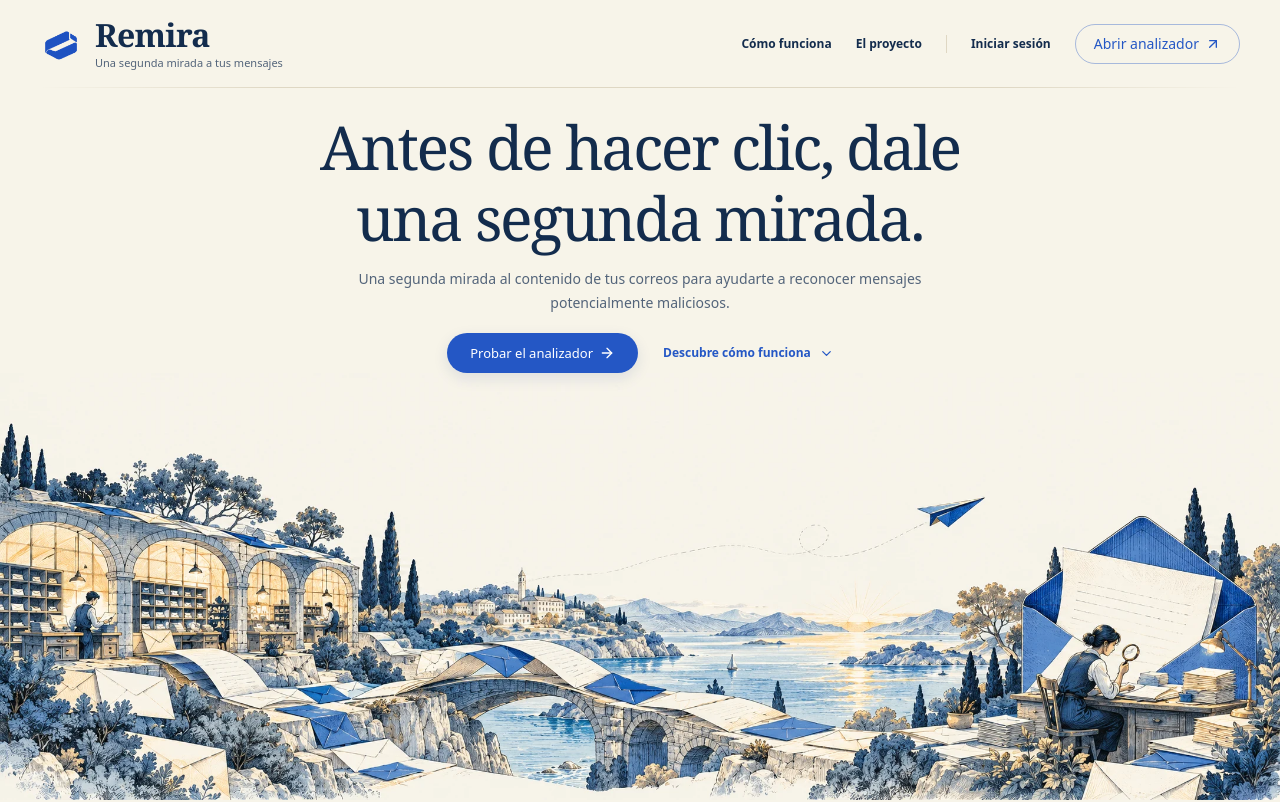
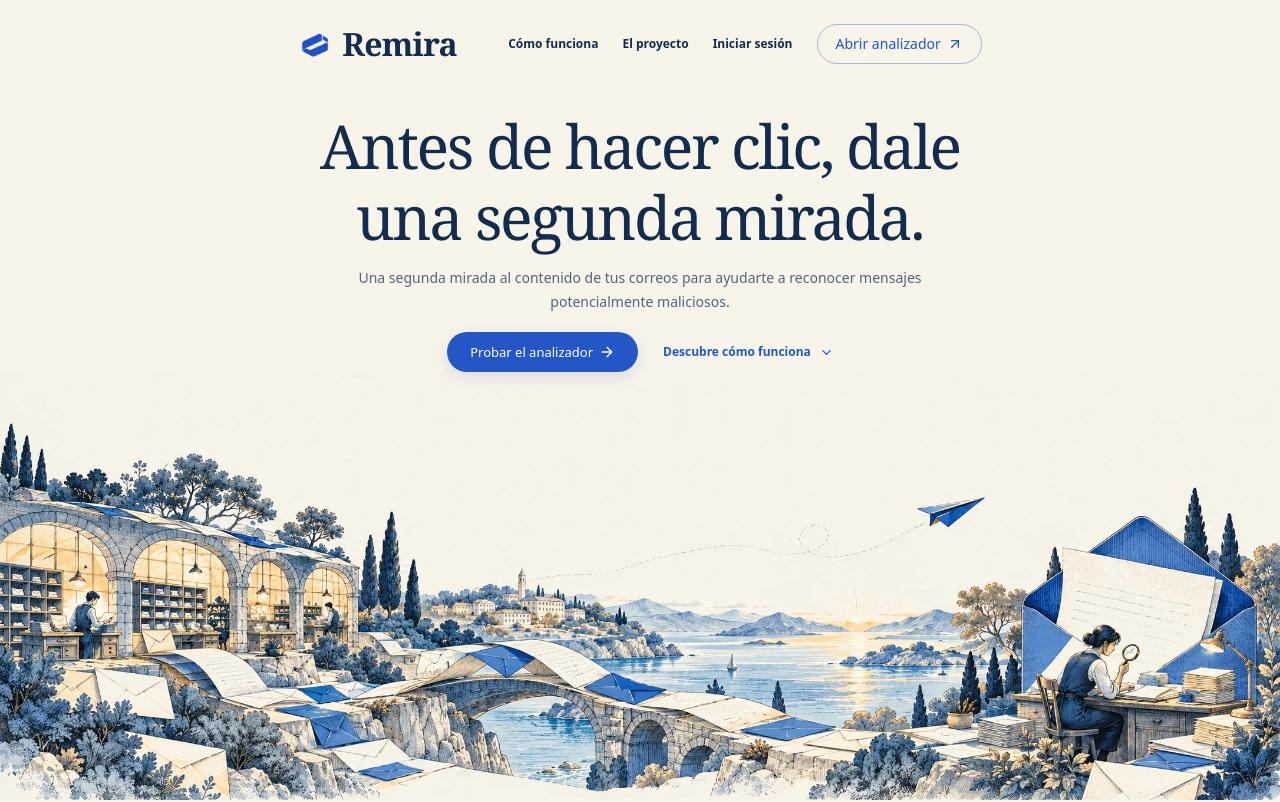
Before and after one commit to JCastilloPadilla/Remira, a React (Vite) app in the folder frontend/: page / in a window 1280 px wide. Shown: the top 802 px of the page. Built offline with nearby package versions, Linux system fonts and the light colour scheme.

Commit message:
style: centrar header de la landing y retirar divisores

```diff
--- a/frontend/src/features/landing/LandingPage.tsx
+++ b/frontend/src/features/landing/LandingPage.tsx
@@ -53,10 +53,7 @@ export function LandingPage() {
         <div className="page-width landing-nav">
           <Link to="/" className="landing-brand" aria-label="Remira, inicio">
             <BrandMark />
-            <span>
-              <BrandName />
-              <span className="landing-brand-caption">Una segunda mirada a tus mensajes</span>
-            </span>
+            <BrandName />
           </Link>
           <nav aria-label="Navegación principal" className="landing-nav-links">
             <a href="#como-funciona">Cómo funciona</a>
--- a/frontend/src/features/landing/landing.css
+++ b/frontend/src/features/landing/landing.css
@@ -4,51 +4,33 @@
   --landing-blue: #2457c5;
   --landing-muted: #53647a;
   --landing-night: #0f2f56;
-  --landing-header-height: 89px;
+  --landing-header-height: 88px;
   background: var(--landing-paper);
   color: var(--landing-ink);
 }
 .landing-page .site-header {
   background: transparent;
-  border-bottom: 1px solid transparent;
+  border-bottom: 0;
 }
 .landing-nav {
-  position: relative;
   display: flex;
   align-items: center;
-  justify-content: space-between;
-  gap: 24px;
+  justify-content: center;
+  gap: clamp(24px, 4vw, 64px);
   min-height: 88px;
 }
-.landing-nav::after {
-  content: "";
-  position: absolute;
-  inset: auto 0 0;
-  height: 1px;
-  background: linear-gradient(90deg, transparent, #b6a78560 20%, #b6a78560 80%, transparent);
+.landing-page .landing-nav {
+  width: fit-content;
+  max-width: calc(100% - 48px);
 }
 .landing-brand {
   display: flex;
   align-items: center;
-  gap: 13px;
-  font-family: Georgia, "Times New Roman", serif;
-  font-size: 23px;
-  line-height: 1.1;
-  font-weight: 400;
-  letter-spacing: -0.4px;
+  gap: 10px;
 }
 .landing-page .brand-mark { background: transparent; }
+.landing-brand .brand-mark { width: 34px; height: 34px; }
 .landing-brand .remira-wordmark { font-size: 32px; }
-.landing-brand-caption {
-  display: block;
-  margin-top: 3px;
-  font-size: 11px;
-  font-family: var(--font-sans);
-  line-height: 1.5;
-  font-weight: 400;
-  letter-spacing: 0;
-  color: var(--landing-muted);
-}
 .landing-nav-links {
   display: flex;
   align-items: center;
@@ -72,7 +54,6 @@
 }
 .landing-nav-links > a[href^="#"]:hover::after,
 .landing-nav-links > a[href^="#"]:focus-visible::after { transform: scaleX(1); }
-.landing-login-link { border-left: 1px solid #b6a78560; padding-left: 24px; }
 .landing-nav-links a:hover { color: var(--landing-blue); }
 .landing-nav-cta {
   height: 40px;
@@ -353,7 +334,6 @@
 @media (max-width: 1023px) {
   .landing-final-cta { position: relative; top: auto; padding-bottom: 24px; }
   .landing-nav-links { gap: 18px; }
-  .landing-nav-links > a[href^="#"] { display: none; }
   .landing-hero h1 { max-width: 760px; letter-spacing: -2.5px; }
   .landing-steps { gap: 32px; }
   .step-illustration { gap: 16px; }
@@ -367,6 +347,7 @@
   .landing-footer-links nav { max-width: 270px; row-gap: 15px; }
 }
 @media (max-width: 767px) {
+  .landing-nav-links > a[href^="#"] { display: none; }
   .landing-hero-copy { padding-top: 28px; }
   .landing-hero h1 { font-size: clamp(36px, 7vw, 52px); line-height: 1.17; letter-spacing: -1.8px; }
   .landing-lead { max-width: 480px; font-size: 13px; }
@@ -399,15 +380,12 @@
   .landing-tech-effect { height: 220px; }
 }
 @media (max-width: 639px) {
-  .landing-page { --landing-header-height: 115px; }
-  .landing-page .site-header .landing-nav { min-height: 114px; flex-wrap: wrap; padding-block: 8px; gap: 8px; }
+  .landing-page { --landing-header-height: 114px; }
+  .landing-page .site-header .landing-nav { width: calc(100% - 32px); max-width: none; min-height: 114px; flex-wrap: wrap; padding-block: 8px; gap: 8px; }
   .landing-brand .remira-wordmark { font-size: 28px; }
-  .landing-brand-caption { font-size: 10px; }
   .landing-nav-links { width: 100%; justify-content: space-between; }
-  .landing-login-link { border-left: 0; padding-left: 0; }
 }
 @media (max-width: 479px) {
-  .landing-brand { font-size: 21px; }
   .landing-nav-cta { font-size: 11px; height: 36px; padding-inline: 14px; }
   .landing-hero-copy { padding-top: 24px; }
   .landing-hero h1 { font-size: 36px; }
@@ -439,7 +417,7 @@
   .landing-hero-note { display: none; }
 }
 @media (min-width: 768px) and (max-height: 580px) {
-  .landing-page { --landing-header-height: 65px; }
+  .landing-page { --landing-header-height: 64px; }
   .landing-nav { min-height: 64px; }
   .landing-hero-copy { padding-top: 10px; }
   .landing-hero h1 { font-size: 32px; letter-spacing: -1px; }
@@ -450,7 +428,7 @@
   .landing-hero-note { display: none; }
 }
 @media (min-width: 1600px) and (max-height: 850px) {
-  .landing-page { --landing-header-height: 65px; }
+  .landing-page { --landing-header-height: 64px; }
   .landing-nav { min-height: 64px; }
   .landing-hero-copy { padding-top: 10px; }
   .landing-hero h1 { font-size: 48px; }
```
Also changed, not shown: 1 other file (tests, documents, lock files or other folders).
